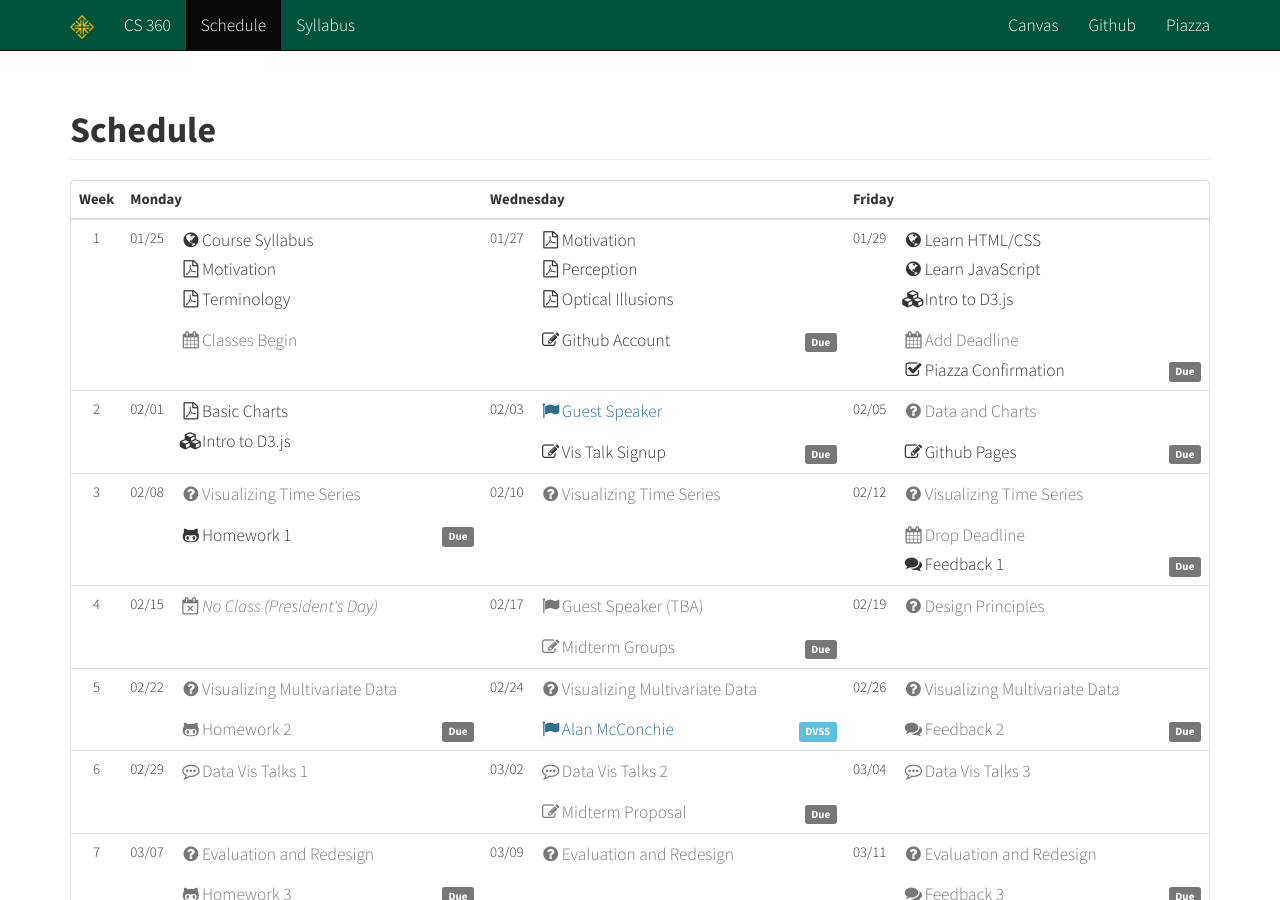
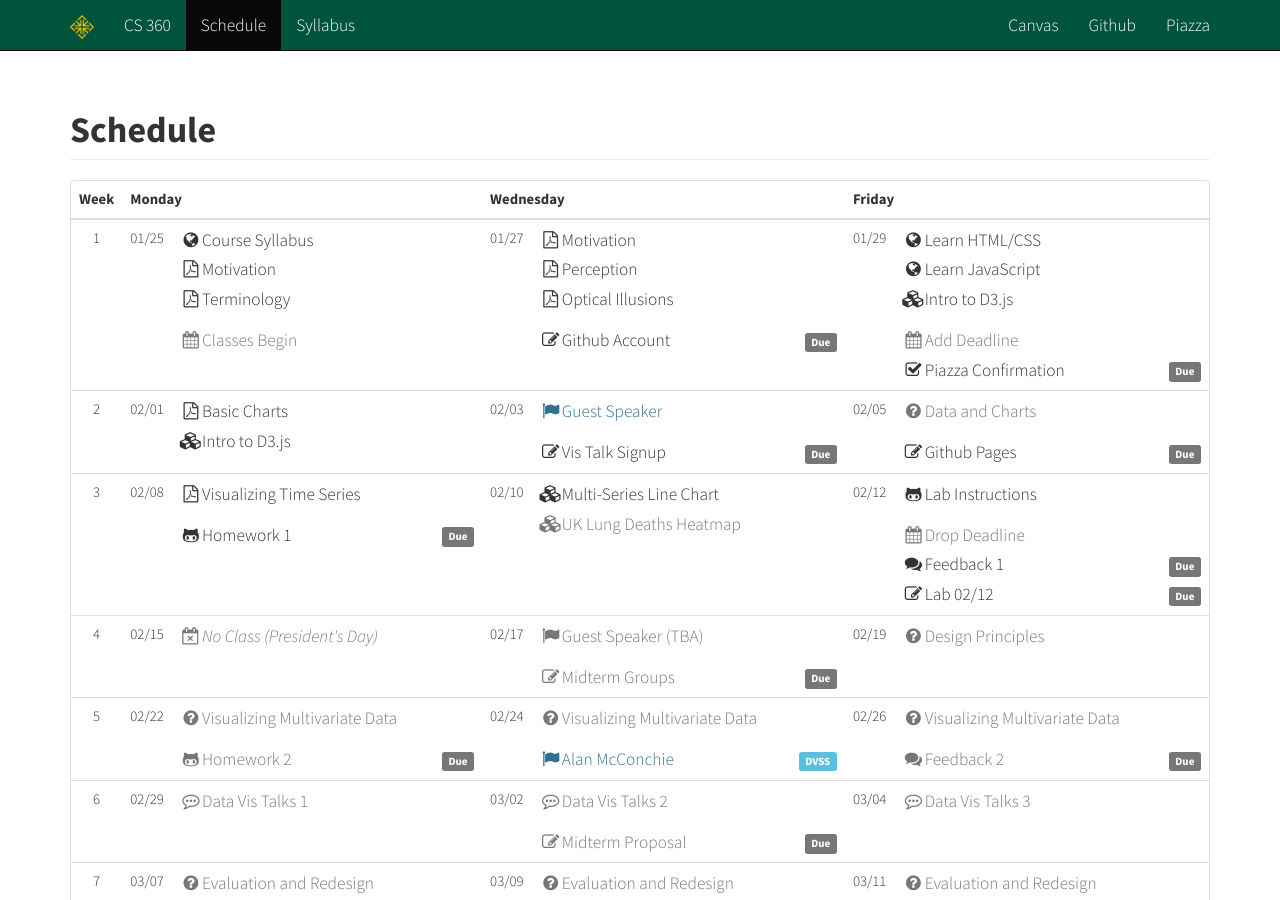
Before and after one commit to usf-cs360-2016/usf-cs360-2016.github.io, a Jekyll site: the page built from schedule.html, in a window 1280 px wide and 900 px high. Built offline with Jekyll 4.4.1, drawn with Linux system fonts in a browser that asks for light colours; nearby versions of some CDN libraries.

Commit message:
Updating week 3.

```diff
--- a/_data/schedule.yml
+++ b/_data/schedule.yml
@@ -125,8 +125,8 @@
       style : false
       notes :
         - name  : "Visualizing Time Series"
-          style : "text-muted"
-          icon  : "fa-question-circle"
+          icon  : "fa-file-pdf-o"
+          link  : "https://drive.google.com/open?id=0BxYofk0iB_upVFlFUmt6bE90aTQ"
       dates :
         - name  : "Homework 1"
           link  : "https://usfca.instructure.com/courses/1558949/assignments/6570163"
@@ -136,17 +136,20 @@
     - class : 2016-02-10 # wednesday
       style : false
       notes :
-        - name  : "Visualizing Time Series"
+        - name  : "Multi-Series Line Chart"
+          icon  : "fa-cubes"
+          link  : "http://bl.ocks.org/mbostock/3884955"
+        - name  : "UK Lung Deaths Heatmap"
+          icon  : "fa-cubes"
           style : "text-muted"
-          icon  : "fa-question-circle"
       dates : false
     # ---------------------------------
     - class : 2016-02-12 # friday
       style : false
       notes :
-        - name  : "Visualizing Time Series"
-          style : "text-muted"
-          icon  : "fa-question-circle"
+        - name  : "Lab Instructions"
+          icon  : "fa-github-alt"
+          link  : "https://github.com/usf-cs360-2016/templates-cs360/blob/gh-pages/labs/Lab-2016-02-12.md"
       dates :
         - name  : "Drop Deadline"
           style : "text-muted"
@@ -154,6 +157,10 @@
         - name  : "Feedback 1"
           link  : "https://usfca.instructure.com/courses/1558949/assignments/6570164"
           icon  : "fa-comments"
+          label : "Due"
+        - name  : "Lab 02/12"
+          link  : "https://usfca.instructure.com/courses/1558949/assignments/6572139"
+          icon  : "fa-pencil-square-o"
           label : "Due"
 # =====================================
 - week  : 4
```
